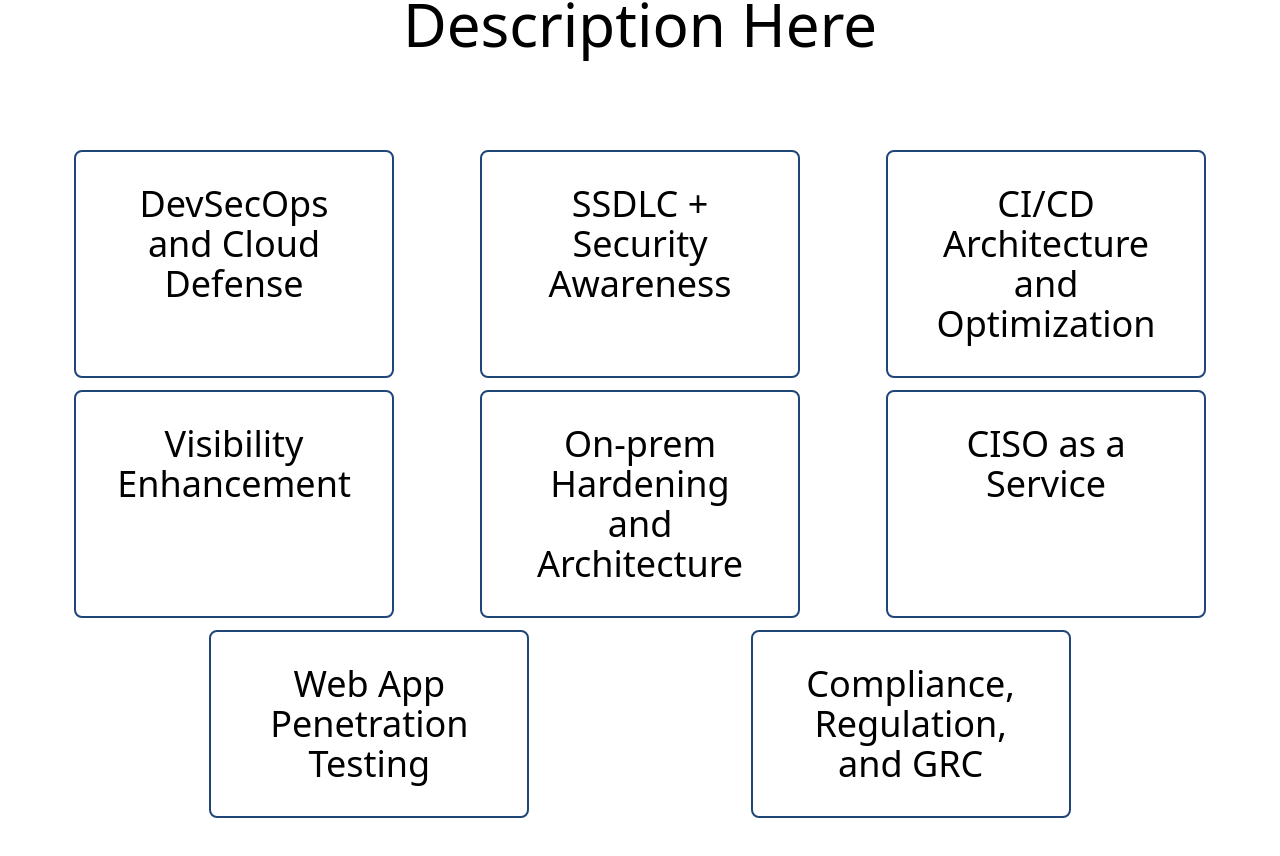
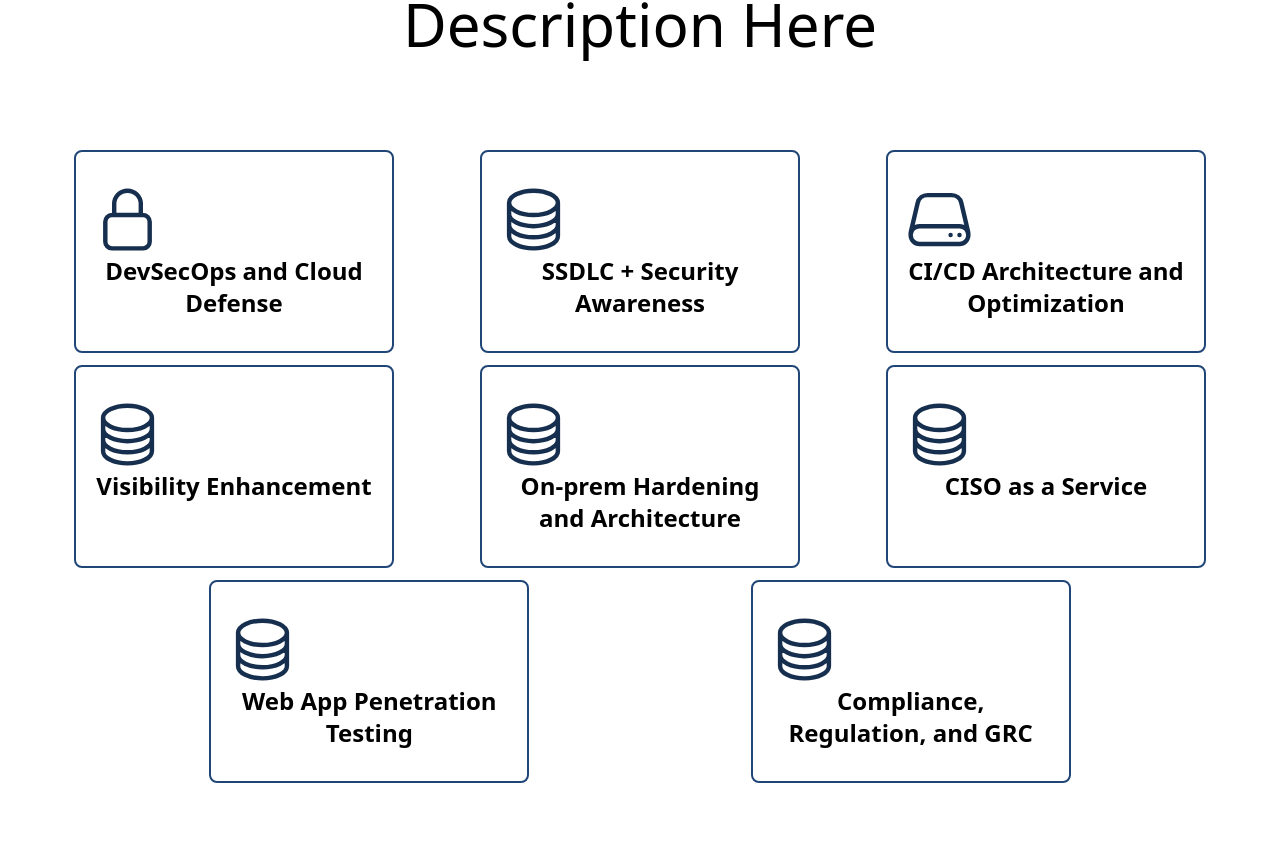
Before and after one commit to arana489/Invictuss, a React (Vite) app: page /service in a window 1280 px wide. Shown: the part 254-1110 px from the top of the page. After the commit the page ends 1085 px from the top, so only its background shows below. Built offline with nearby package versions, Linux system fonts and the light colour scheme; the HTML template or start-up script is replaced by a standard one.

Commit message:
service/002-icon-initial-functionality

```diff
--- a/src/components/Service.jsx
+++ b/src/components/Service.jsx
@@ -8,16 +8,16 @@ import { HashLink as Link } from 'react-router-hash-link';
 
 export default function Service(props){
     // Array with all services, may incorporate a loop later for efficiency and better code
-    const services = [{service: 'DevSecOps and Cloud Defense', description: "Description"},
-                    {service: 'SSDLC + Security Awareness', description: "Description"},
-                    {service: 'CI/CD Architecture and Optimization', description: "Description"},
-                    {service: 'Visibility Enhancement', description: "Description"},
-                    {service: 'On-prem Hardening and Architecture', description: "Description"},
-                    {service: 'CISO as a Service', description: "Description"},
-                    {service: 'Web App Penetration Testing', description: "Description"},
-                    {service: 'Compliance, Regulation, and GRC', description: "Description"}]
+    const services = [{service: 'DevSecOps and Cloud Defense', description: "We will help you to 'Shift Left' and implement security  across all levels of development.", d:"M16.5 10.5V6.75a4.5 4.5 0 10-9 0v3.75m-.75 11.25h10.5a2.25 2.25 0 002.25-2.25v-6.75a2.25 2.25 0 00-2.25-2.25H6.75a2.25 2.25 0 00-2.25 2.25v6.75a2.25 2.25 0 002.25 2.25z"},
+                    {service: 'SSDLC + Security Awareness', description: "We will secure your entire software development pipeline, starting from the first line of code, to the last deployment in Production.", d:"M20.25 6.375c0 2.278-3.694 4.125-8.25 4.125S3.75 8.653 3.75 6.375m16.5 0c0-2.278-3.694-4.125-8.25-4.125S3.75 4.097 3.75 6.375m16.5 0v11.25c0 2.278-3.694 4.125-8.25 4.125s-8.25-1.847-8.25-4.125V6.375m16.5 0v3.75m-16.5-3.75v3.75m16.5 0v3.75C20.25 16.153 16.556 18 12 18s-8.25-1.847-8.25-4.125v-3.75m16.5 0c0 2.278-3.694 4.125-8.25 4.125s-8.25-1.847-8.25-4.125"},
+                    {service: 'CI/CD Architecture and Optimization', description: "We will show you how you can have a robust pipeline, and also have it be as efficient and secure as possible.", d:"M21.75 17.25v-.228a4.5 4.5 0 00-.12-1.03l-2.268-9.64a3.375 3.375 0 00-3.285-2.602H7.923a3.375 3.375 0 00-3.285 2.602l-2.268 9.64a4.5 4.5 0 00-.12 1.03v.228m19.5 0a3 3 0 01-3 3H5.25a3 3 0 01-3-3m19.5 0a3 3 0 00-3-3H5.25a3 3 0 00-3 3m16.5 0h.008v.008h-.008v-.008zm-3 0h.008v.008h-.008v-.008z"},
+                    {service: 'Visibility Enhancement', description: "We will show you how you can have a robust pipeline, and also have it be as efficient and secure as possible.",d:"M20.25 6.375c0 2.278-3.694 4.125-8.25 4.125S3.75 8.653 3.75 6.375m16.5 0c0-2.278-3.694-4.125-8.25-4.125S3.75 4.097 3.75 6.375m16.5 0v11.25c0 2.278-3.694 4.125-8.25 4.125s-8.25-1.847-8.25-4.125V6.375m16.5 0v3.75m-16.5-3.75v3.75m16.5 0v3.75C20.25 16.153 16.556 18 12 18s-8.25-1.847-8.25-4.125v-3.75m16.5 0c0 2.278-3.694 4.125-8.25 4.125s-8.25-1.847-8.25-4.125"},
+                    {service: 'On-prem Hardening and Architecture', description: "Our architectural design will provide a comprehensive defense strategy across the board: IT, IOT and OT, and allow you to shorten your TTM (Time to Market).",d:"M20.25 6.375c0 2.278-3.694 4.125-8.25 4.125S3.75 8.653 3.75 6.375m16.5 0c0-2.278-3.694-4.125-8.25-4.125S3.75 4.097 3.75 6.375m16.5 0v11.25c0 2.278-3.694 4.125-8.25 4.125s-8.25-1.847-8.25-4.125V6.375m16.5 0v3.75m-16.5-3.75v3.75m16.5 0v3.75C20.25 16.153 16.556 18 12 18s-8.25-1.847-8.25-4.125v-3.75m16.5 0c0 2.278-3.694 4.125-8.25 4.125s-8.25-1.847-8.25-4.125"},
+                    {service: 'CISO as a Service', description: "We provide information security leadership, security guidance to senior management and lead the organization’s information security program, thus reducing your managerial overhead.",d:"M20.25 6.375c0 2.278-3.694 4.125-8.25 4.125S3.75 8.653 3.75 6.375m16.5 0c0-2.278-3.694-4.125-8.25-4.125S3.75 4.097 3.75 6.375m16.5 0v11.25c0 2.278-3.694 4.125-8.25 4.125s-8.25-1.847-8.25-4.125V6.375m16.5 0v3.75m-16.5-3.75v3.75m16.5 0v3.75C20.25 16.153 16.556 18 12 18s-8.25-1.847-8.25-4.125v-3.75m16.5 0c0 2.278-3.694 4.125-8.25 4.125s-8.25-1.847-8.25-4.125"},
+                    {service: 'Web App Penetration Testing', description: "We will show you how to avoid deploying “swiss-cheese” apps, by hermetically sealing your applications, and continuously check for new vulnerabilities.",d:"M20.25 6.375c0 2.278-3.694 4.125-8.25 4.125S3.75 8.653 3.75 6.375m16.5 0c0-2.278-3.694-4.125-8.25-4.125S3.75 4.097 3.75 6.375m16.5 0v11.25c0 2.278-3.694 4.125-8.25 4.125s-8.25-1.847-8.25-4.125V6.375m16.5 0v3.75m-16.5-3.75v3.75m16.5 0v3.75C20.25 16.153 16.556 18 12 18s-8.25-1.847-8.25-4.125v-3.75m16.5 0c0 2.278-3.694 4.125-8.25 4.125s-8.25-1.847-8.25-4.125"},
+                    {service: 'Compliance, Regulation, and GRC', description: "We will assist you in lining-up your environment to either regulation standard you may require, so that you can be sure you are always compliant.",d:"M20.25 6.375c0 2.278-3.694 4.125-8.25 4.125S3.75 8.653 3.75 6.375m16.5 0c0-2.278-3.694-4.125-8.25-4.125S3.75 4.097 3.75 6.375m16.5 0v11.25c0 2.278-3.694 4.125-8.25 4.125s-8.25-1.847-8.25-4.125V6.375m16.5 0v3.75m-16.5-3.75v3.75m16.5 0v3.75C20.25 16.153 16.556 18 12 18s-8.25-1.847-8.25-4.125v-3.75m16.5 0c0 2.278-3.694 4.125-8.25 4.125s-8.25-1.847-8.25-4.125"}]
 
-    const serviceList=services.map((x) => <ServiceDropdown service={x.service} description={x.description}></ServiceDropdown>)
+    const serviceList=services.map((x) => <ServiceDropdown service={x.service} description={x.description} d={x.d}></ServiceDropdown>)
 
     return(
         <div>
@@ -34,14 +34,6 @@ export default function Service(props){
             <div className="flex justify-evenly">
                 <div className="flex flex-wrap justify-evenly gap-3">
                     {serviceList}
-                    {/* <ServiceDropdown service={services[0]} description="description"></ServiceDropdown>
-                    <ServiceDropdown service={services[1]} description="description"></ServiceDropdown>
-                    <ServiceDropdown service={services[2]} description="description"></ServiceDropdown>
-                    <ServiceDropdown service={services[3]} description="description"></ServiceDropdown>
-                    <ServiceDropdown service={services[4]} description="description"></ServiceDropdown>
-                    <ServiceDropdown service={services[5]} description="description"></ServiceDropdown>
-                    <ServiceDropdown service={services[6]} description="description"></ServiceDropdown>
-                    <ServiceDropdown service={services[7]} description="description"></ServiceDropdown> */}
                 </div>
             </div>
 
--- a/src/components/ServiceDropdown.jsx
+++ b/src/components/ServiceDropdown.jsx
@@ -2,15 +2,20 @@ import { useState, React } from 'react';
 
 
 const ServiceDropdown = (props) => {
-  const { service, description } = props;
+  const { service, description, d } = props;
 
   //      bool      func        useState hook
   const [visible, setVisible] = useState(false);
   return (
-    <div className="text-4xl sm:text-left sm:pl-8 sm:pt-8 sm:pr-8 sm:pb-8 rounded-lg border-2 w-1/4 text-justify border-dark-blue">
-      {/* Button is equal to the service param and hides/unhides the description */}
-      <button class="hover:text-light-blue" onClick={() => {setVisible(!visible)}}>{service}</button>
-      {visible ? <p className="text-2xl">{description}</p> : <></>}
+    <div className="text-2xl font-semibold text-clip overflow-hidden justify-center sm:text-center sm:pr-4 sm:pl-4 sm:pt-8 sm:pb-8 rounded-lg border-2 w-1/4 text-justify border-dark-blue">
+      <div class="hover:text-light-blue hover:stroke-light-blue" onClick={() => {setVisible(!visible)}}>
+        <svg fill="none" className="stroke-darkest-blue" stroke-width="1.5" viewBox="0 0 24 24" width="25%" height="25%" xmlns="http://www.w3.org/2000/svg" aria-hidden="true">
+          <path stroke-linecap="round" stroke-linejoin="round" d={d}></path>
+        </svg>
+        {/* Button is equal to the service param and hides/unhides the description */}
+        <button>{service}</button>
+      </div>
+      {visible ? <p className="text-xl font-normal"><br></br>{description}</p> : <></>}
     </div>
   );
  };
```
